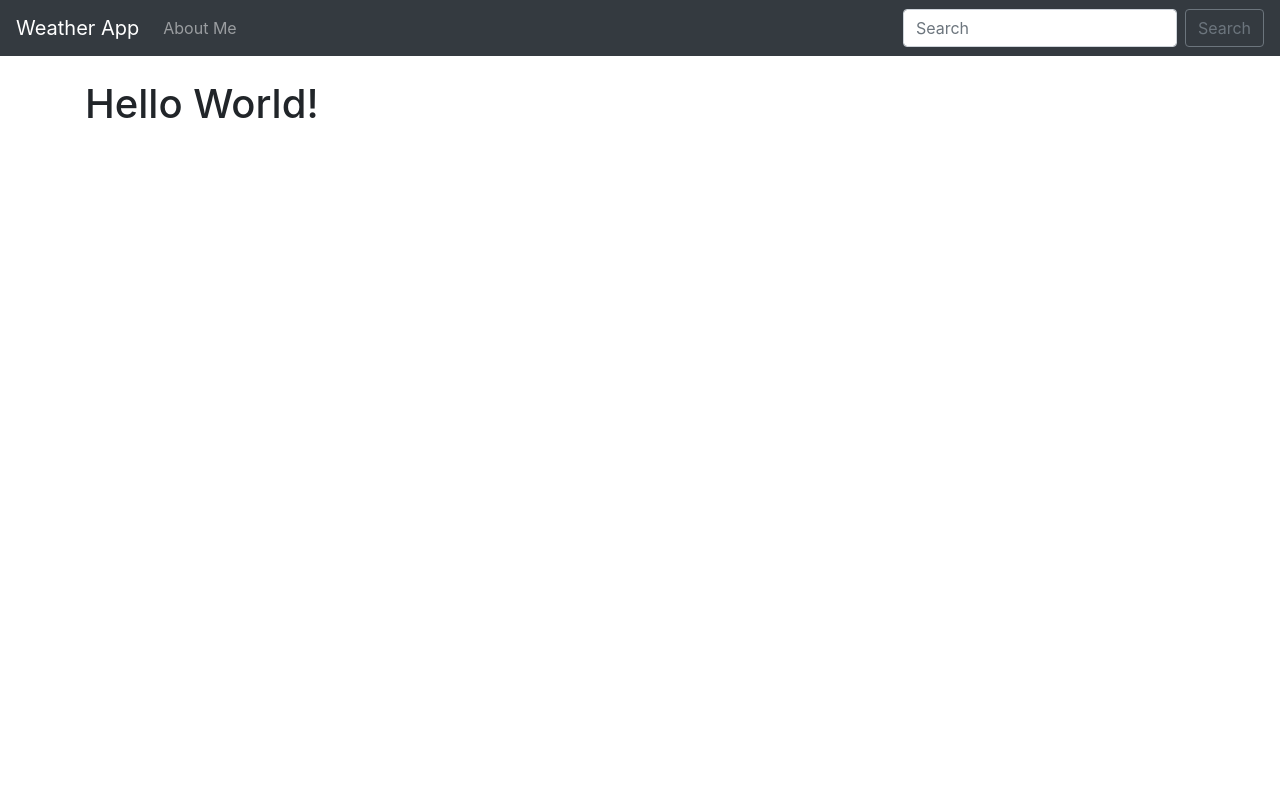
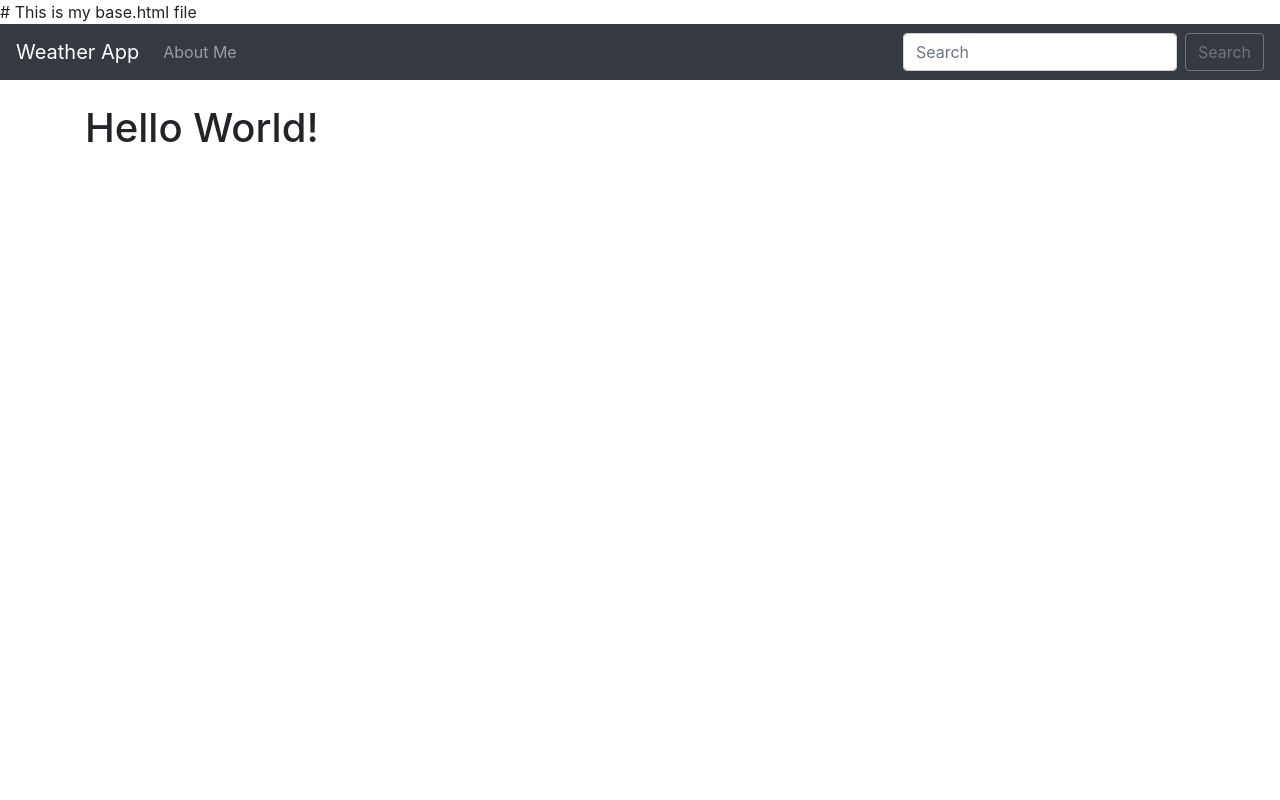
Before and after one commit to sabasalfredo/djangoweather, a Django app: template lookup/templates/home.html in a window 1280 px wide. Run offline with Django 3.2, Linux system fonts and the light colour scheme; the template is opened without the code that fills it, so the values that code supplies are empty; parts of the project's set-up code (start-up, migrations or seed data) failed here and were passed over.

Commit message:
updated to Nov 19

```diff
--- a/lookup/templates/base.html
+++ b/lookup/templates/base.html
@@ -1,3 +1,5 @@
+# This is my base.html file
+
 <!doctype html>
 <html lang="en">
   <head>
```
